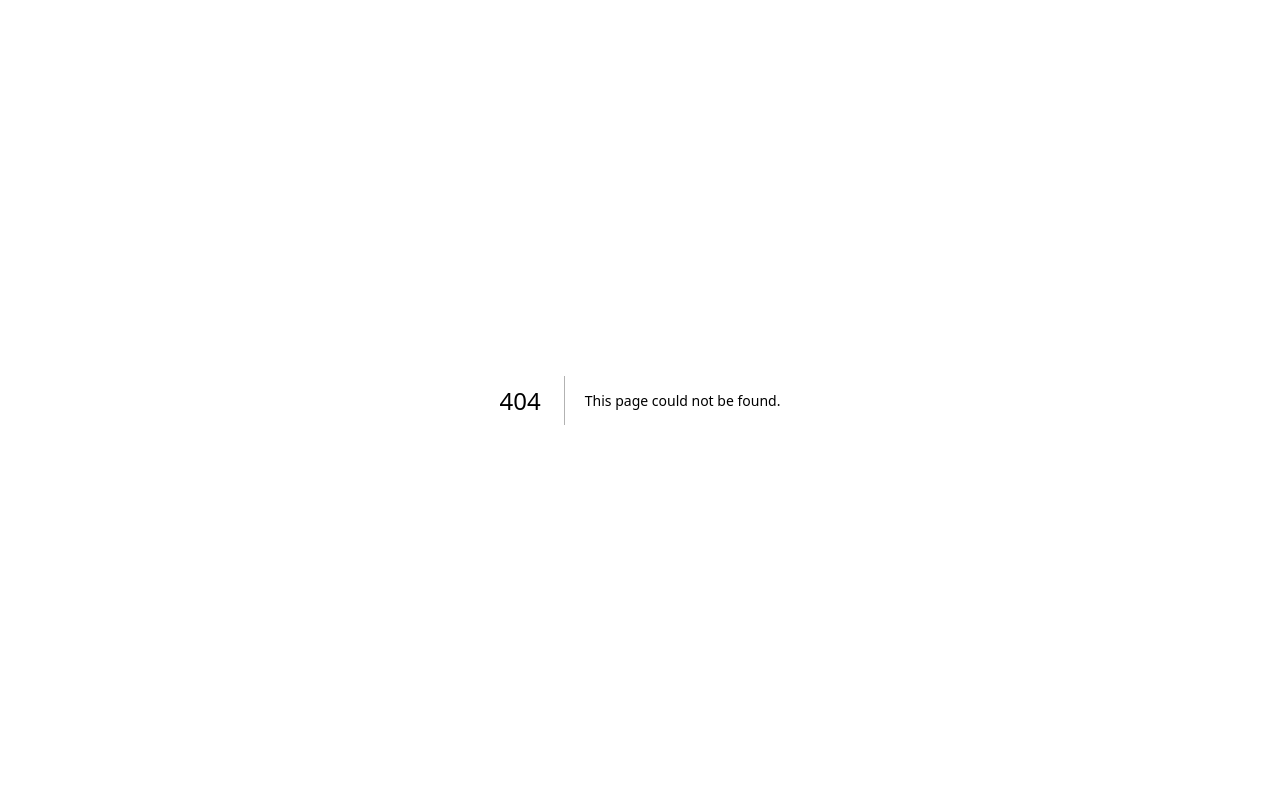
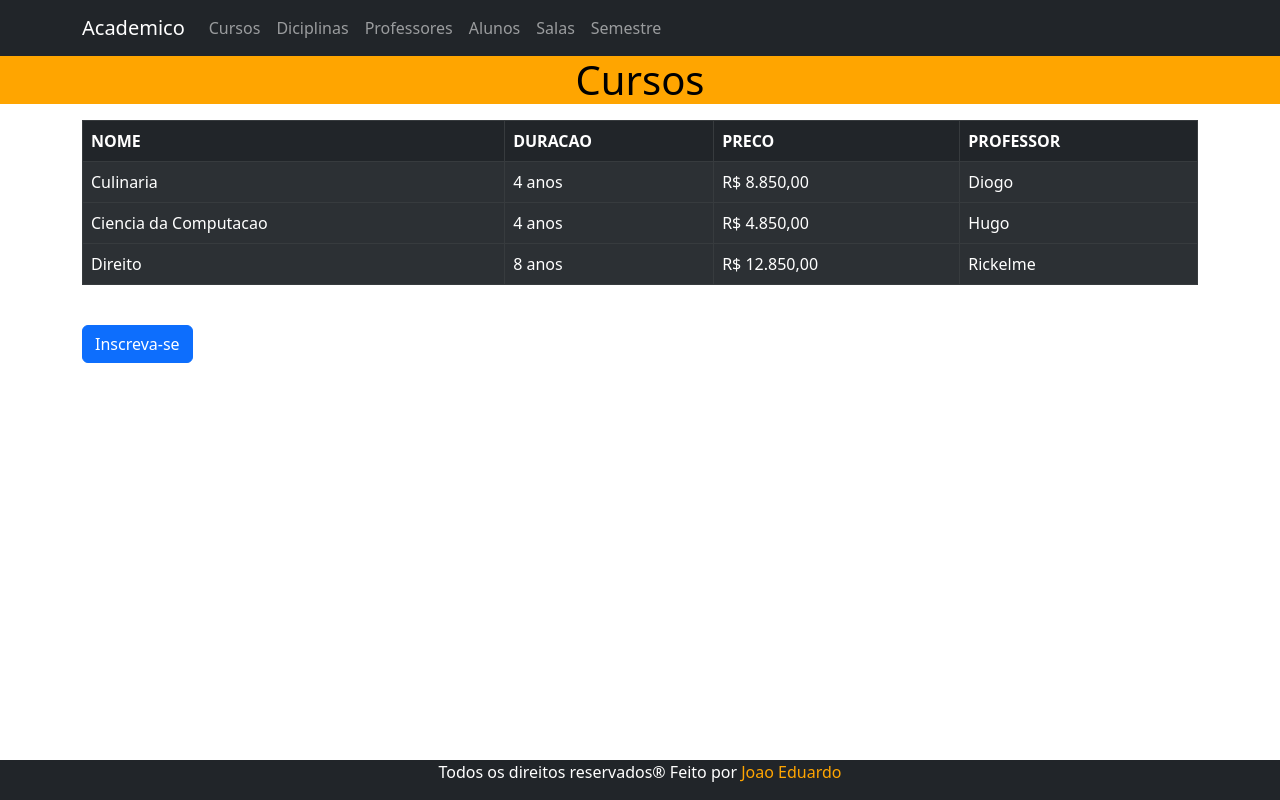
Before and after one commit to JoaoeduLS/Academico-React, a Next.js app: page /cursos in a window 1280 px wide. Before the commit this address had no page. Built offline with nearby package versions, Linux system fonts and the light colour scheme.

Commit message:
Faculdade com react

```diff
--- /dev/null
+++ b/components/Cabecalho.jsx
@@ -0,0 +1,29 @@
+import React from "react";
+import Container from "react-bootstrap/Container";
+import Nav from "react-bootstrap/Nav";
+import Navbar from "react-bootstrap/Navbar";
+
+const Cabecalho = () => {
+  return (
+    <div>
+      <Navbar variant="dark" collapseOnSelect expand="lg" bg="dark">
+        <Container>
+          <Navbar.Toggle aria-controls="responsive-navbar-nav" />
+          <Navbar.Brand href="/">Academico</Navbar.Brand>
+          <Navbar.Collapse id="responsive-navbar-nav">
+            <Nav className="me-auto ">
+              <Nav.Link href="/cursos">Cursos</Nav.Link>
+              <Nav.Link href="">Diciplinas</Nav.Link>
+              <Nav.Link href="">Professores</Nav.Link>
+              <Nav.Link href="">Alunos</Nav.Link>
+              <Nav.Link href="">Salas</Nav.Link>
+              <Nav.Link href="">Semestre</Nav.Link>
+            </Nav>
+          </Navbar.Collapse>
+        </Container>
+      </Navbar>
+    </div>
+  );
+};
+
+export default Cabecalho;
--- /dev/null
+++ b/components/Pagina.jsx
@@ -0,0 +1,39 @@
+import React from "react";
+import Cabecalho from "./Cabecalho";
+import { Card, Container } from "react-bootstrap";
+
+const Pagina = (props) => {
+  return (
+    <div>
+      <Cabecalho />
+      <div
+        className="py-0 text-white text-center mb-3 "
+        style={{ backgroundColor: "orange" }}
+      >
+        <Container style={{ color: "black" }}>
+          <h1>{props.titulo}</h1>
+        </Container>
+      </div>
+      <Container className="mb-5 pb-3">{props.children}</Container>
+
+      <div
+        style={{
+          width: "100%",
+        }}
+        className=" position-fixed bottom-0 py-0 text-white text-center bg-dark"
+      >
+        <p>
+          Todos os direitos reservados® Feito por{" "}
+          <a
+            href="https://github.com/JoaoeduLS"
+            style={{ textDecoration: "none", color: "orange" }}
+          >
+            Joao Eduardo
+          </a>
+        </p>
+      </div>
+    </div>
+  );
+};
+
+export default Pagina;
--- a/pages/_app.js
+++ b/pages/_app.js
@@ -1,5 +1,3 @@
-import '@/styles/globals.css'
-
 export default function App({ Component, pageProps }) {
-  return <Component {...pageProps} />
+  return <Component {...pageProps} />;
 }
--- a/pages/_document.js
+++ b/pages/_document.js
@@ -1,13 +1,19 @@
-import { Html, Head, Main, NextScript } from 'next/document'
+import { Html, Head, Main, NextScript } from "next/document";
 
 export default function Document() {
   return (
     <Html lang="en">
       <Head />
+      <link
+        rel="stylesheet"
+        href="https://cdn.jsdelivr.net/npm/bootstrap@5.2.3/dist/css/bootstrap.min.css"
+        integrity="sha384-rbsA2VBKQhggwzxH7pPCaAqO46MgnOM80zW1RWuH61DGLwZJEdK2Kadq2F9CUG65"
+        crossorigin="anonymous"
+      />
       <body>
         <Main />
         <NextScript />
       </body>
     </Html>
-  )
+  );
 }
--- /dev/null
+++ b/pages/cursos/index.js
@@ -0,0 +1,50 @@
+import Pagina from "@/components/Pagina";
+import React from "react";
+import { Button, FormGroup, Table } from "react-bootstrap";
+
+const index = () => {
+  return (
+    <Pagina titulo="Cursos">
+      <Table striped bordered hover variant="dark">
+        <thead>
+          <tr>
+            <th>NOME</th>
+            <th>DURACAO</th>
+            <th>PRECO</th>
+            <th>PROFESSOR</th>
+          </tr>
+        </thead>
+        <tbody>
+          <tr>
+            <td>Culinaria</td>
+            <td>4 anos</td>
+            <td>R$ 8.850,00</td>
+            <td>Diogo</td>
+          </tr>
+        </tbody>
+        <tbody>
+          <tr>
+            <td>Ciencia da Computacao</td>
+            <td>4 anos</td>
+            <td>R$ 4.850,00</td>
+            <td>Hugo</td>
+          </tr>
+        </tbody>
+        <tbody>
+          <tr>
+            <td>Direito</td>
+            <td>8 anos</td>
+            <td>R$ 12.850,00</td>
+            <td>Rickelme</td>
+          </tr>
+        </tbody>
+      </Table>
+      <br></br>
+      <Button href="/cursos/form" variant="primary">
+        Inscreva-se
+      </Button>{" "}
+    </Pagina>
+  );
+};
+
+export default index;
```
Also changed, not shown: package.json (+8 -1 lines), pages/cursos/form.js (added, +37 -0 lines), 2 other files (tests, documents, lock files or other folders).
